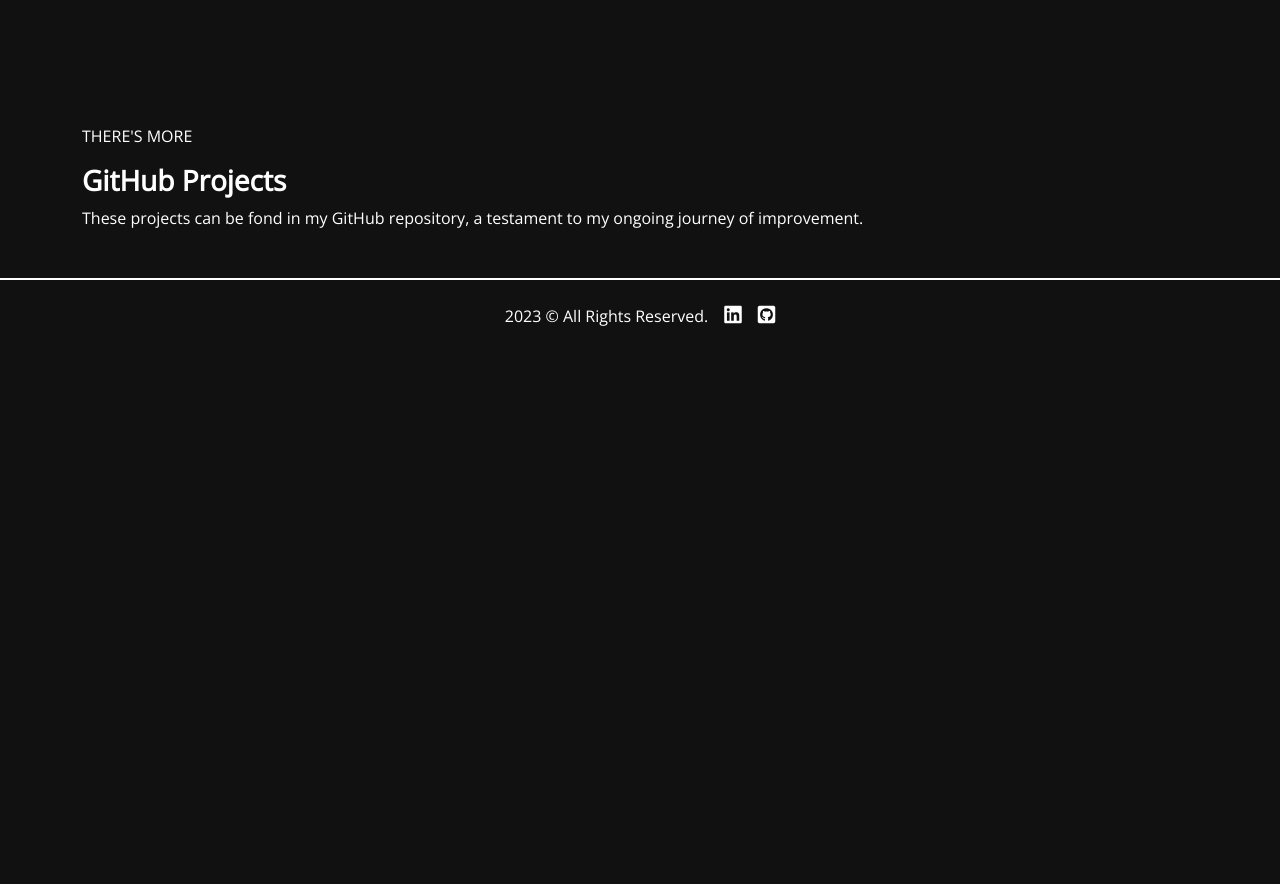
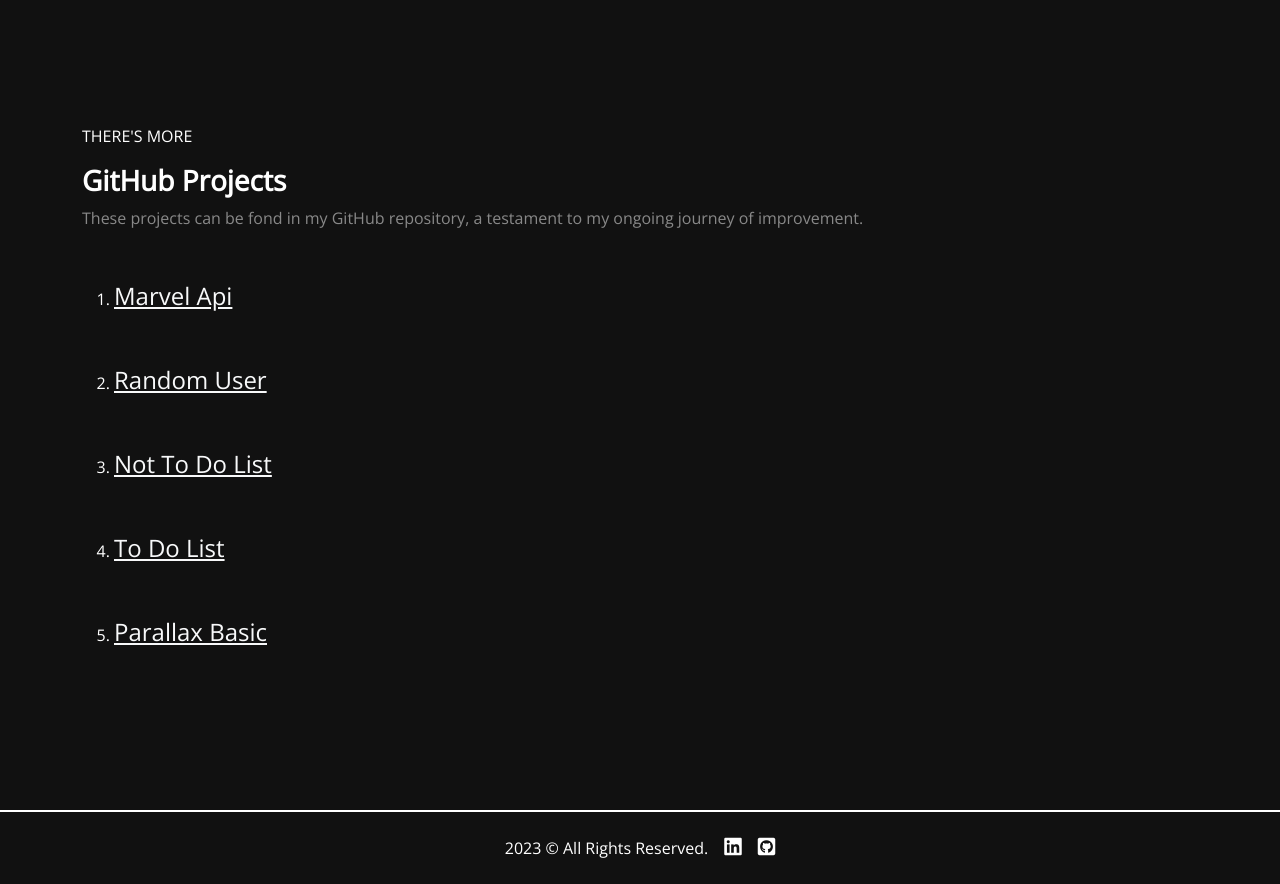
Before and after one commit to GauravShreenet/portfoliomain, a React (Create React App) app: page /project in a window 1280 px wide. Shown: the part 2260-3144 px from the top of the page. Before the commit the page ends 2612 px from the top, so only its background shows below. Built offline with nearby package versions, Linux system fonts and the light colour scheme.

Commit message:
all pages done now have to make some finishing touch and animations

```diff
--- a/src/App.css
+++ b/src/App.css
@@ -116,3 +116,12 @@ body {
     height: 102%;
     background: var(--text-color);
 }
+
+.hover-effect {
+    display: inline-block;
+    transition: transform 0.2s ease;
+}
+
+.hover-effect:hover {
+    transform: translateX(10px);
+}
--- a/src/Pages/Contact.js
+++ b/src/Pages/Contact.js
@@ -1,7 +1,28 @@
 import React from 'react'
 
 export const Contact = () => {
-  return (
-    <div>Contact</div>
-  )
+    return (
+        <div className="container z-2" style={{ marginTop: '30vh' }}>
+            <h3 className='fs-1' style={{ fontFamily: 'Abril Fatface, serif', marginTop: '20vh' }}>Have something in mind? Say hello! Whether it's a question, feedback, or an opportunity, I'm just an email away.</h3>
+            <form className='d-flex justify-content-center' style={{ marginTop: '15vh' }}>
+                <div className='w-75'>
+                    <div className="mb-3 mt-5">
+                        <input type="text" className='form-control fs-3 bg-transparent text-white rounded-bottom-0' placeholder='Your Name' id='name' />
+                    </div>
+                    <div className="mb-3">
+                        <input type="email" className="form-control fs-3 bg-transparent text-white rounded-bottom-0" id="email" placeholder="Your Email" />
+                    </div>
+                    <div className="mb-3">
+                        <input type="text" className='form-control fs-3 bg-transparent text-white rounded-bottom-0' placeholder='Subject' id='subject' />
+                    </div>
+                    <div className="mb-3">
+                        <textarea className="form-control fs-3 bg-transparent text-white rounded-bottom-0" id="textarea" rows="4" placeholder='Your Message' style={{ resize: 'none' }}></textarea>
+                    </div>
+                    <div className='d-flex justify-content-end'>
+                        <button type="submit" className="btn btn-primary fw-bold mt-5">Send Message <i className="fa-solid fa-paper-plane"></i></button>
+                    </div>
+                </div>
+            </form>
+        </div>
+    )
 }
--- a/src/Pages/Home.js
+++ b/src/Pages/Home.js
@@ -43,7 +43,7 @@ export const Home = () => {
                 </div>
             </div>
 
-            <div className="row mt-5">
+            <div className="row mt-5" id="contact">
                 <div className="col d-flex justify-content-center" style={{ marginTop: '100vh' }}>
                     <div>
                         <div className='contact'>
--- a/src/Pages/Project.js
+++ b/src/Pages/Project.js
@@ -73,15 +73,25 @@ export const Project = () => {
 
         </div>
 
-        <div className="fs-6 text-uppercase" style={{ marginTop: '30vh' }}>
-          there's more
+        <div style={{ marginBottom: '20vh' }}>
+          <div className="fs-6 text-uppercase" style={{ marginTop: '30vh' }}>
+            there's more
+          </div>
+          <h3 className='mt-3 fw-bold'>GitHub Projects</h3>
+          <p className='text-white-50'>These projects can be fond in my GitHub repository, a testament to my ongoing journey of improvement.</p>
+          <ol>
+            <li className='mt-5'><a href="https://github.com/GauravShreenet/react_apipractice" target='_blank' className='text-light fs-4'><span className='text-decoration-underline' style={{
+              display: 'inline-block',
+              transition: 'transform 0.2s ease'}}
+              onMouseOver={(e) => (e.currentTarget.style.transform = 'translateX(10px)')}
+              onMouseOut={(e) => (e.currentTarget.style.transform = 'translateX(0)')}>Marvel Api</span></a></li>
+            <li className='mt-5'><a href="https://github.com/GauravShreenet/RandomUserApiCall" target='_blank' className='text-light fs-4'><span className='text-decoration-underline hover-effect'>Random User</span></a></li>
+            <li className='mt-5'><a href="https://github.com/GauravShreenet/React_NTDL" target='_blank' className='text-light fs-4'><span className='text-decoration-underline hover-effect'>Not To Do List</span></a></li>
+            <li className='mt-5'><a href="https://github.com/GauravShreenet/Notetaking" target='_blank' className='text-light fs-4'><span className='text-decoration-underline hover-effect'>To Do List</span></a></li>
+            <li className='mt-5'><a href="https://github.com/GauravShreenet/paralaxpractice" target='_blank' className='text-light fs-4'><span className='text-decoration-underline hover-effect'>Parallax Basic</span></a></li>
+          </ol>
         </div>
-        <h3 className='mt-3 fw-bold'>GitHub Projects</h3>
-        <p>These projects can be fond in my GitHub repository, a testament to my ongoing journey of improvement.</p>
-
       </div>
-
-
     </>
   )
 }
--- a/src/component/SmallCard.js
+++ b/src/component/SmallCard.js
@@ -4,7 +4,7 @@ export const SmallCard = ({ projectImage, title, linkGit, linkPage }) => {
     return (
         <>
             <div className="col-md mt-5 mb-5 boxShad ms-5 rounded-4" style={{ marginTop: '10vh', width: '100%', padding: '2rem' }}>
-                <div className='boxCon rounded-5' style={{ right: '-1.5%', width: '101.5%' }} />
+                <div className='boxCon rounded-5' style={{ right: '-3%', width: '102.5%' }} />
                 <div className="col rounded-4 overflow-hidden">
                     <a href={linkPage} target='_blank'><img src={projectImage} alt="" className='card-img-top rounded-3' style={{ height: '25vw', transition: 'transform 0.5s ease', cursor: 'pointer' }}
                         onMouseOver={(e) => (e.currentTarget.style.transform = 'scale(1.05)')}
```
